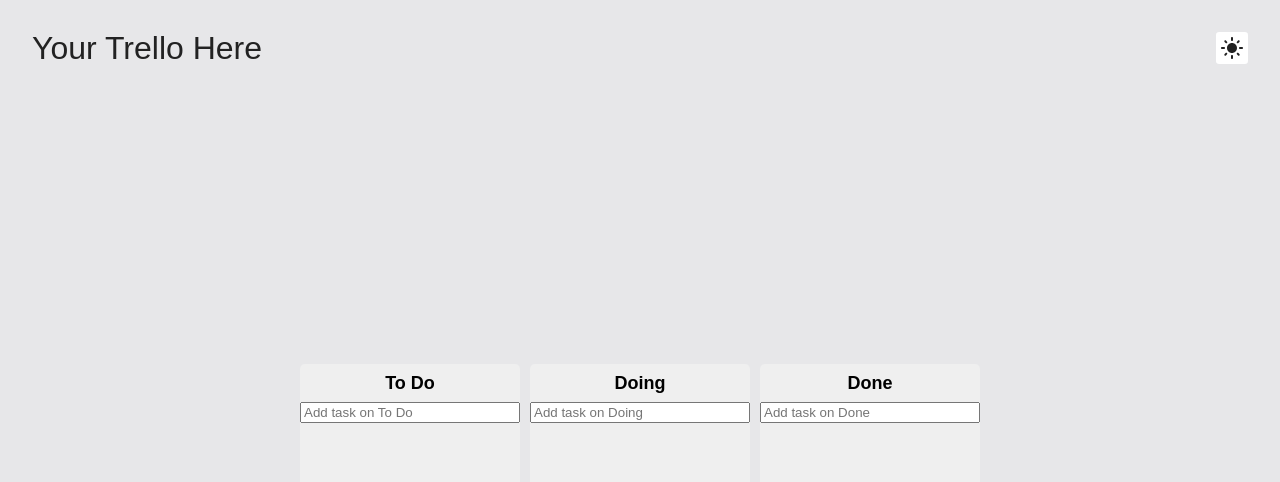
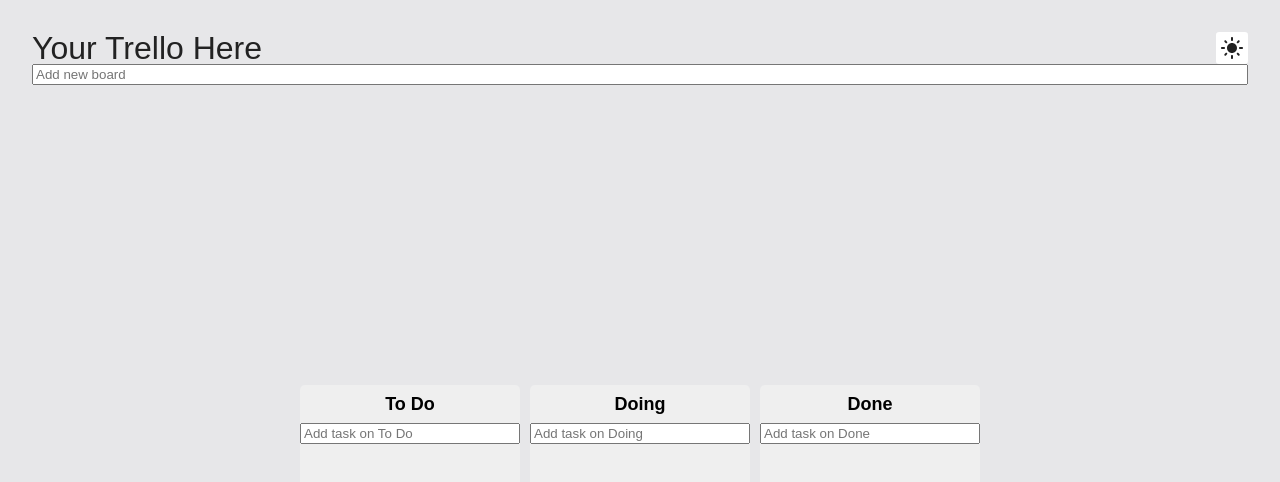
Before and after one commit to seonhop/trello-clone, a React (Create React App) app: page / in a window 1280 px wide. Shown: the top 482 px of the page. Built offline with nearby package versions, Linux system fonts and the light colour scheme.

Commit message:
Allowing adding a new board

```diff
--- a/src/App.tsx
+++ b/src/App.tsx
@@ -12,6 +12,7 @@
 import { lightTheme, darkTheme, defaultTheme } from "./theme";
 import { ThemeProvider, createGlobalStyle } from "styled-components";
 import NavigationBar from "./Components/NavigationBar";
+import NewBoardBtn from "./Components/NewBoardBtn";
 import { isLightState } from "./atoms";
 
 const GlobalStyle = createGlobalStyle`
@@ -147,6 +148,7 @@
 			<GlobalStyle />
 			<BodyWrapper>
 				<NavigationBar />
+				<NewBoardBtn />
 				<DragDropContext onDragEnd={onDragEnd}>
 					<Wrapper>
 						<Boards>
--- /dev/null
+++ b/src/Components/NewBoardBtn.tsx
@@ -0,0 +1,44 @@
+import styled from "styled-components";
+import { useForm } from "react-hook-form";
+import { useSetRecoilState } from "recoil";
+import { toDoState } from "../atoms";
+
+const Form = styled.form`
+	width: 100%;
+	input {
+		width: 100%;
+	}
+`;
+
+interface IForm {
+	toDo: string;
+}
+
+function NewBoardBtn() {
+	const setToDos = useSetRecoilState(toDoState);
+	const { register, setValue, handleSubmit } = useForm<IForm>();
+	const onValid = ({ toDo }: IForm) => {
+		const newTaskObj = {
+			id: Date.now(),
+			text: "",
+		};
+		setToDos((allBoards) => {
+			return {
+				...allBoards,
+				[toDo]: [newTaskObj],
+			};
+		});
+		setValue("toDo", "");
+	};
+	return (
+		<Form onSubmit={handleSubmit(onValid)}>
+			<input
+				{...register("toDo", { required: true })}
+				type="text"
+				placeholder="Add new board"
+			/>
+		</Form>
+	);
+}
+
+export default NewBoardBtn;
```
